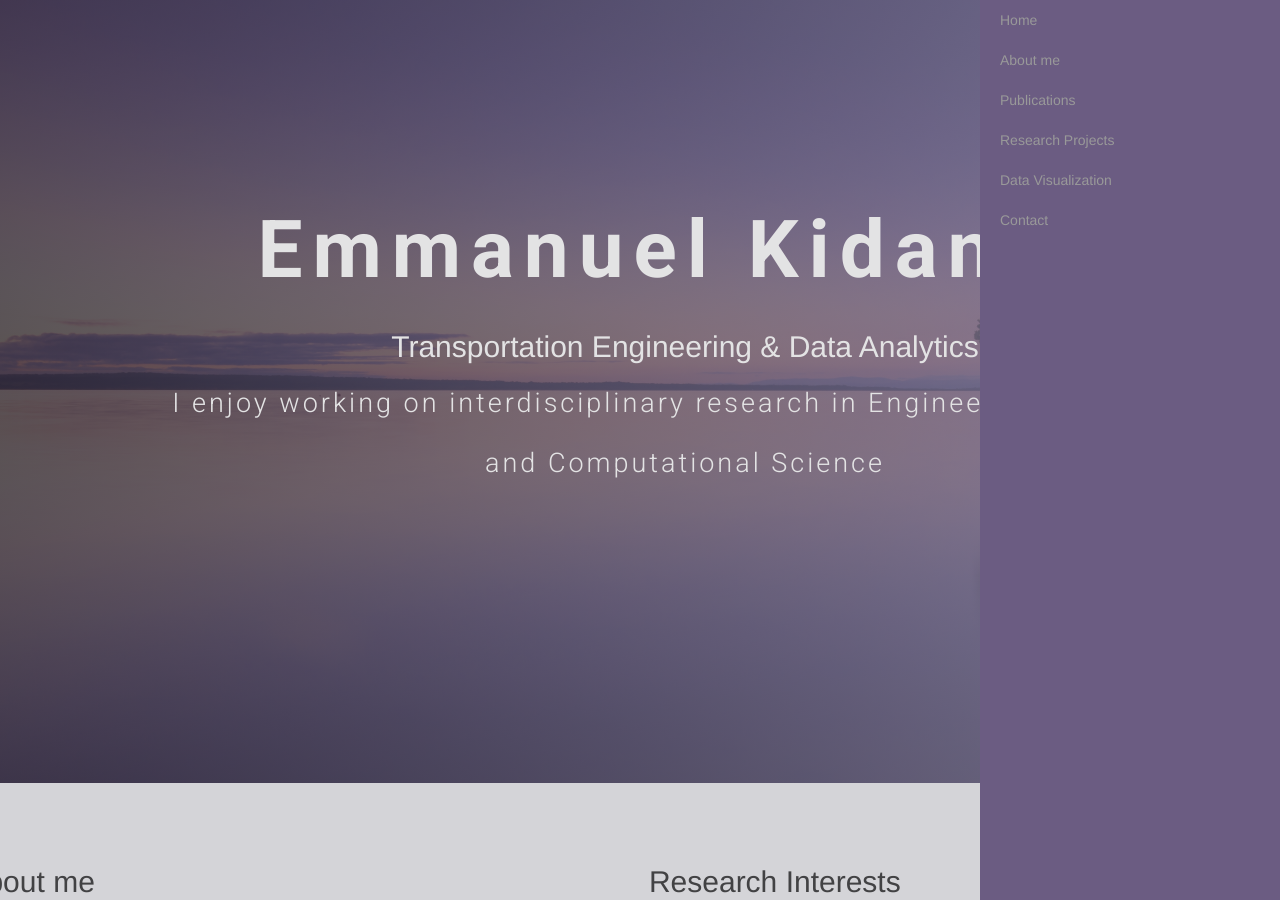
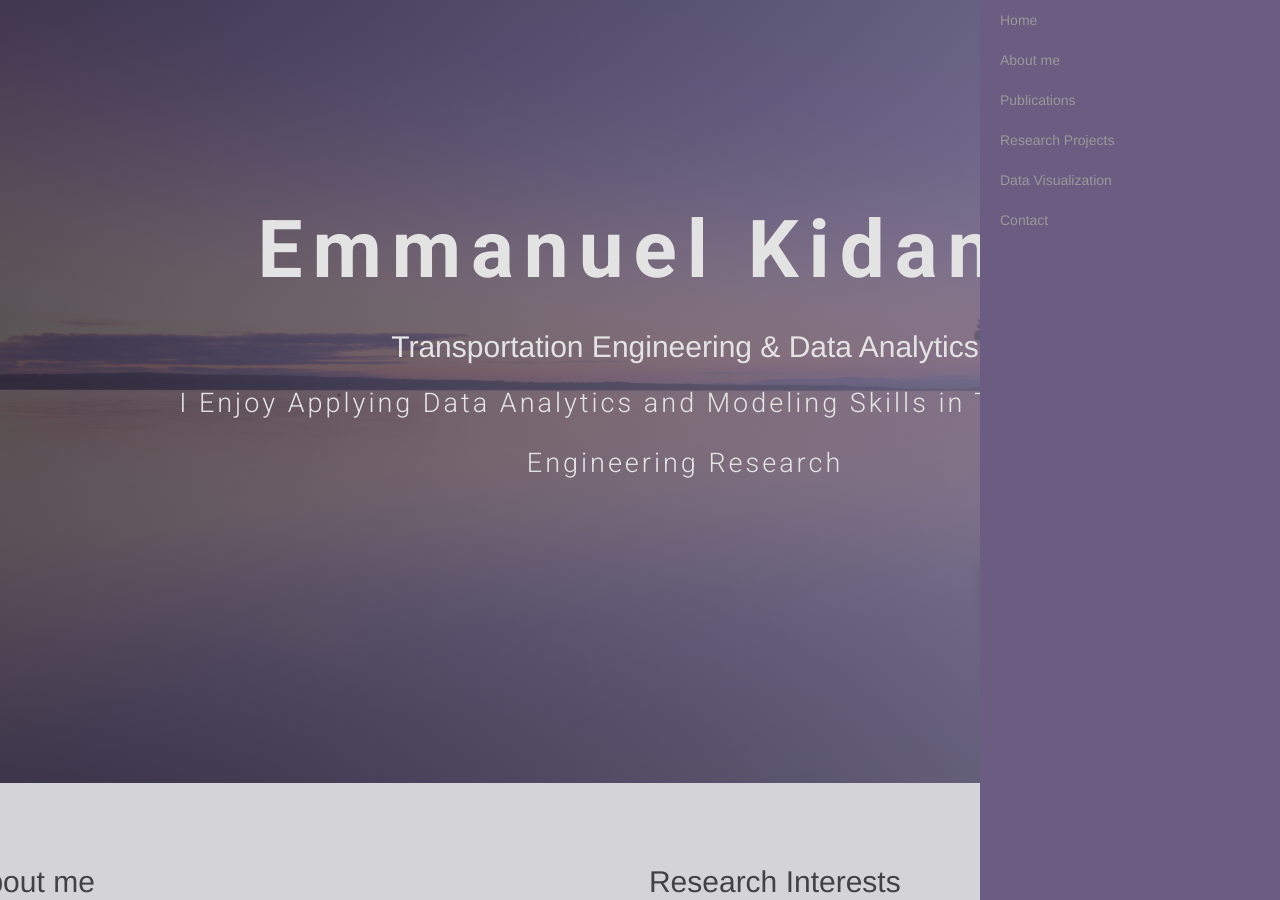
Before and after one commit to ekidando/Kidando, a Jekyll site: the page index.html, which Jekyll copies as it is, in a window 1280 px wide and 900 px high. Built offline with Jekyll 4.4.1, drawn with Linux system fonts in a browser that asks for light colours; some web fonts are replaced.

Commit message:
Update index.html

```diff
--- a/index.html
+++ b/index.html
@@ -41,7 +41,7 @@
 
           <h1 class="animated fadeInUp">Emmanuel Kidando </h1>
           <h2 class="animated fadeInUp"> Transportation Engineering & Data Analytics</h2>
-          <p class="animated fadeInUp">I enjoy working on interdisciplinary research in Engineering, Statistics and Computational Science</p>
+          <p class="animated fadeInUp">I Enjoy Applying Data Analytics and Modeling Skills in Transportation Engineering Research</p>
         </div>
       </div>
     </div>
```
